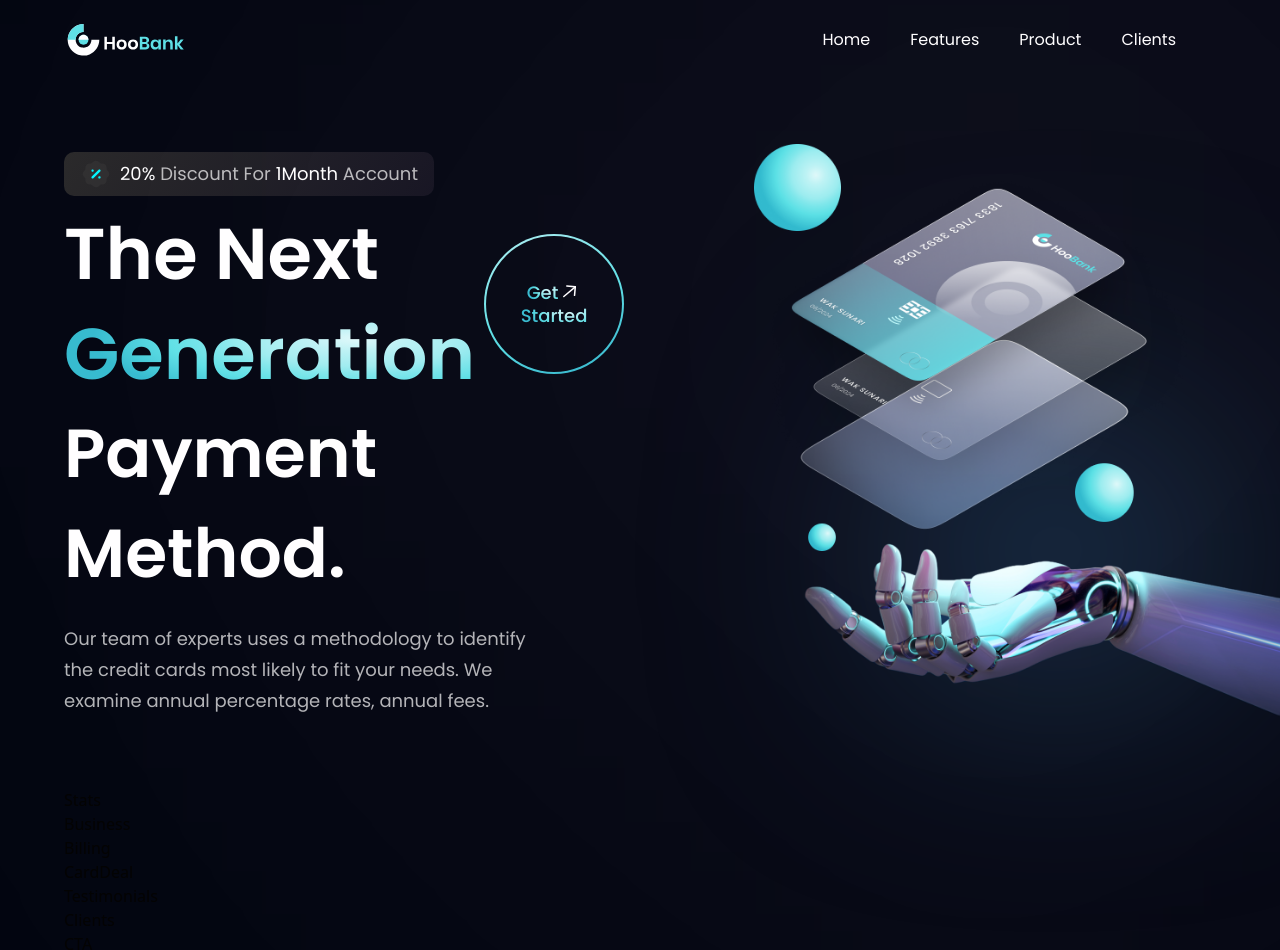
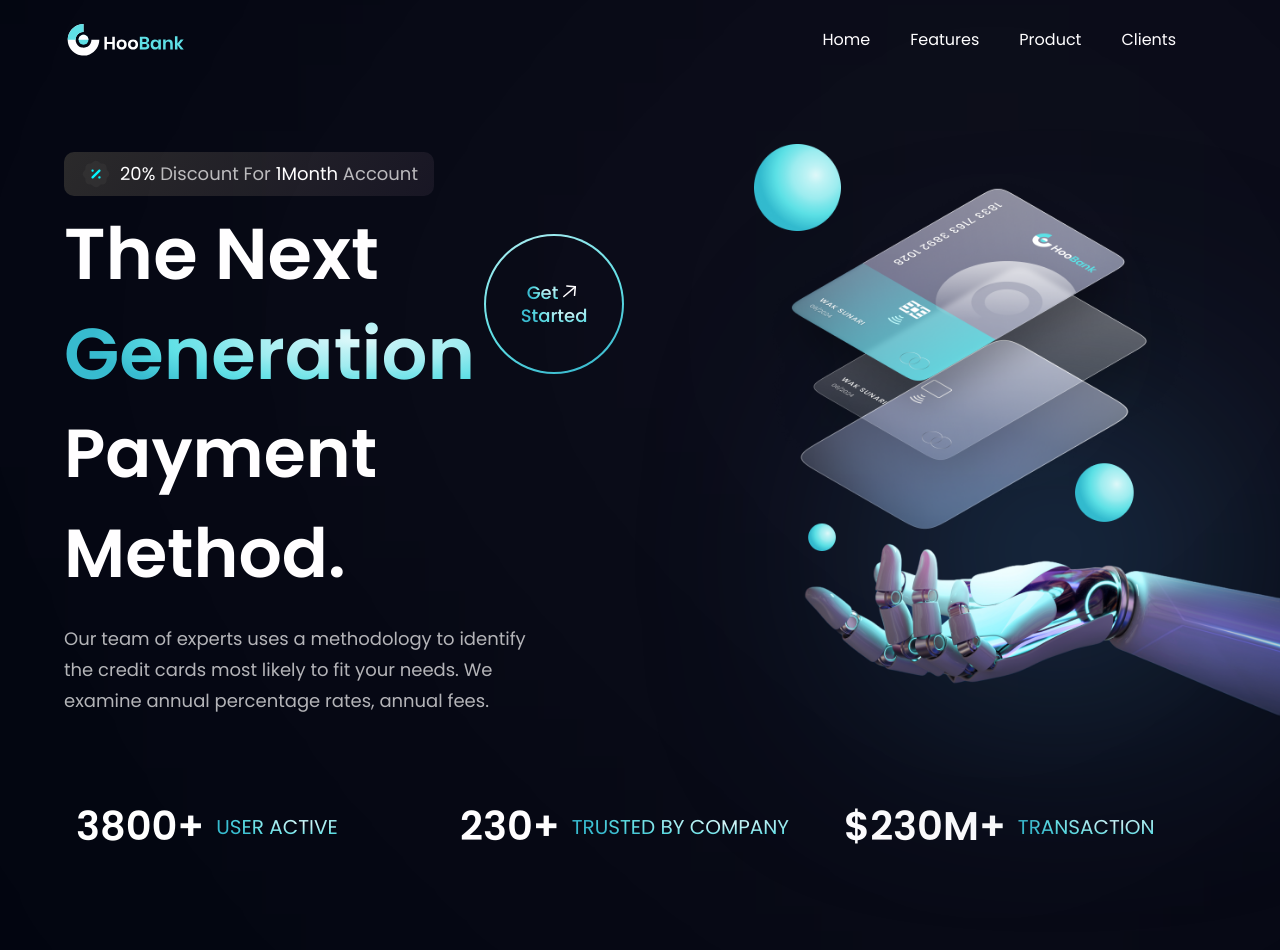
Before and after one commit to MarcelVoigt92/project_Hoobank, a React (Vite) app in the folder modern_bank_app/: page / in a window 1280 px wide. Shown: the top 950 px of the page. Built offline with nearby package versions, Linux system fonts and the light colour scheme.

Commit message:
finished stats

```diff
--- a/modern_bank_app/src/components/Stats.jsx
+++ b/modern_bank_app/src/components/Stats.jsx
@@ -1,7 +1,22 @@
-import React from "react";
+import { stats } from "../constants";
+import styles from "../style";
 
-const Stats = () => {
-  return <div>Stats</div>;
-};
+const Stats = () => (
+  <section className={`${styles.flexCenter} flex-row flex-wrap sm:mb-20 mb-6`}>
+    {stats.map((stat) => (
+      <div
+        key={stat.id}
+        className={`flex-1 flex justify-start items-center flex-row m-3`}
+      >
+        <h4 className="font-poppins font-semibold xs:text-[40px] text-[30px] xs:leading-[53px] text-white">
+          {stat.value}
+        </h4>
+        <p className="font-poppins font-normal xs:text-[20px] text-[15px] xs:leading-[26px] text-gradient uppercase ml-3">
+          {stat.title}
+        </p>
+      </div>
+    ))}
+  </section>
+);
 
 export default Stats;
```
